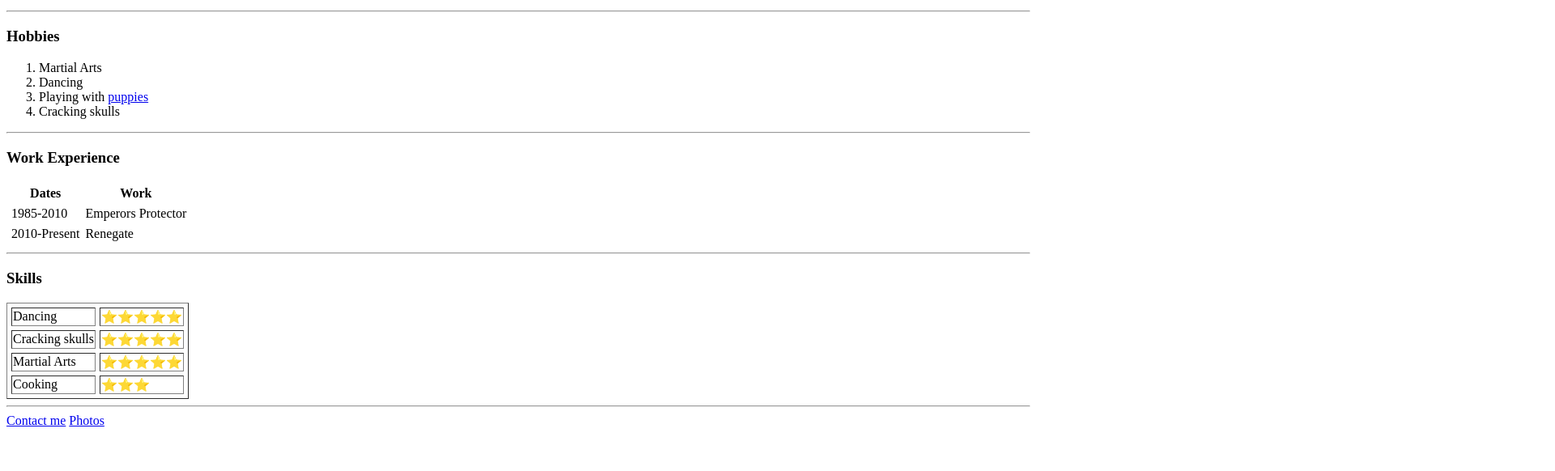
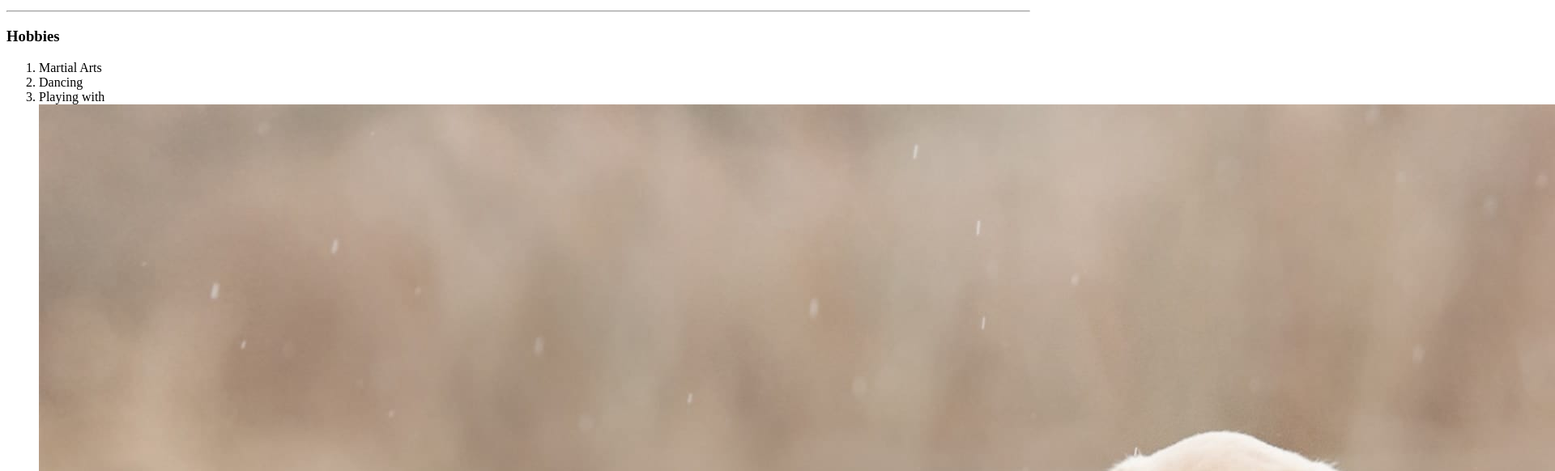
Before and after one commit to TomasSudik/cv, a plain HTML site: page index.html in a window 1280 px wide. Shown: the part 515-1097 px from the top of the page at 81% size, 1920 px wide, since content can reach past the window. Before the commit the page ends 1052 px from the top, so only its background shows below. Drawn offline with Linux system fonts and the light colour scheme.

Commit message:
Add files via upload

```diff
--- a/index.html
+++ b/index.html
@@ -46,7 +46,7 @@
   <ol>
     <li>Martial Arts</li>
     <li>Dancing</li>
-    <li>Playing with <a href="Assets\puppies.jpeg">puppies</a></li>
+    <li>Playing with <img src="Assets\puppies.jpeg" alt=""> </li>
     <li>Cracking skulls</li>
   </ol>
   <hr>
```
